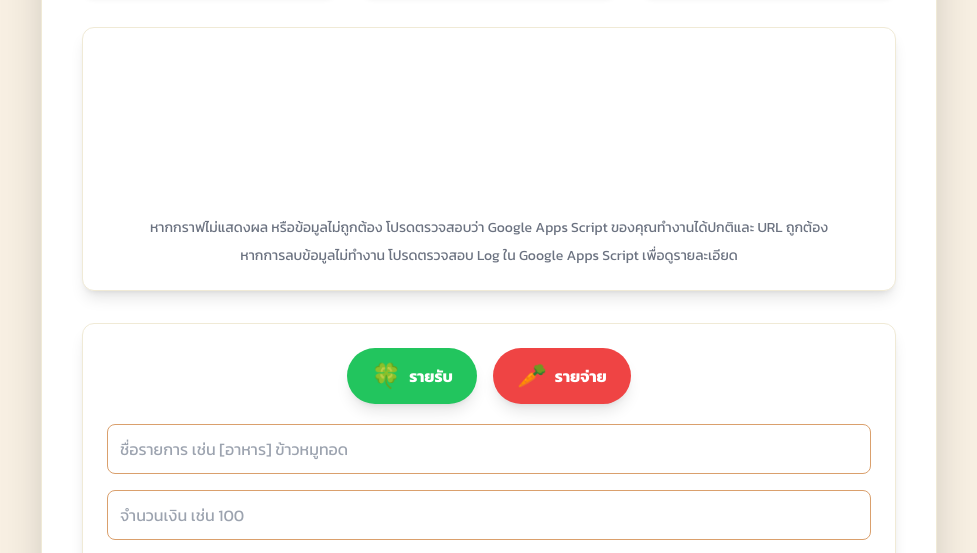
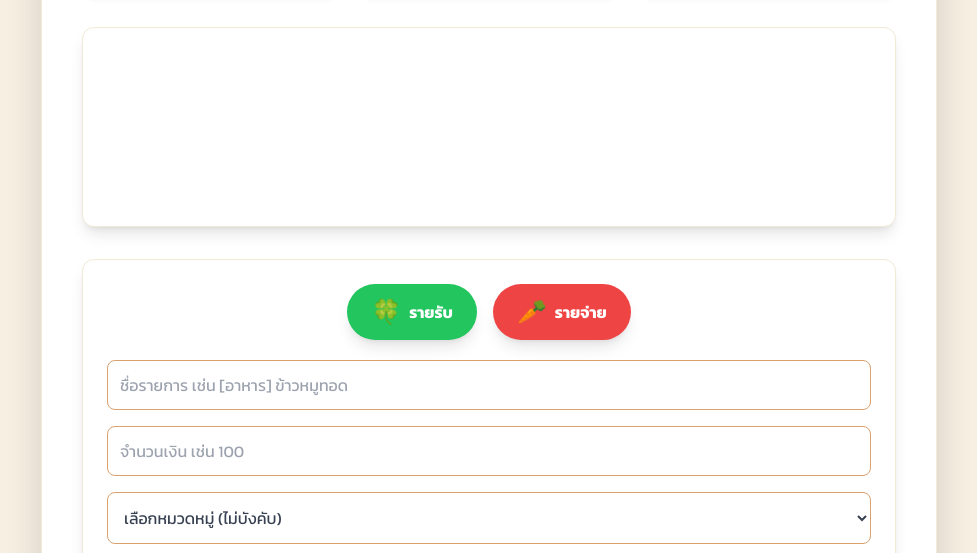
Before and after one commit to satida1997/satidanattapongb, a plain HTML site: page index.html in a window 1280 px wide. Shown: the part 232-785 px from the top of the page, without its empty margins (151-1128 px from the left). Drawn offline with nearby package versions, Linux system fonts and the light colour scheme; no server answers.

Commit message:
Update index.html

```diff
--- a/index.html
+++ b/index.html
@@ -79,12 +79,7 @@
 
     <div class="bg-white p-6 rounded-xl shadow-lg mb-8 border border-[#F0EAD6]">
       <canvas id="incomeExpenseChart" height="150"></canvas>
-      <p class="text-center text-sm text-gray-500 mt-4">
-        หากกราฟไม่แสดงผล หรือข้อมูลไม่ถูกต้อง โปรดตรวจสอบว่า Google Apps Script ของคุณทำงานได้ปกติและ URL ถูกต้อง
-      </p>
-      <p class="text-center text-sm text-gray-500 mt-2">
-        หากการลบข้อมูลไม่ทำงาน โปรดตรวจสอบ Log ใน Google Apps Script เพื่อดูรายละเอียด
-      </p>
+
     </div>
 
     <div class="bg-white p-6 rounded-xl shadow-lg mb-8 border border-[#F0EAD6]">
@@ -555,7 +550,7 @@
                 </button>
                 <button onclick="window.deleteRecord(${row.uniqueId}, '${row.description.replace(/'/g, "\\'")}', ${row.amount}, '${row.date}')" class="text-gray-500 hover:text-[#E91E63] transition duration-150 ease-in-out p-1 rounded-full hover:bg-[#FCE4EC} ml-1">
                   <svg xmlns="http://www.w3.org/2000/svg" class="h-5 w-5" viewBox="0 0 20 20" fill="currentColor">
-                    <path fill-rule="evenodd" d="M9 2a1 1 0 00-.894.553L7.382 4H4a2 2 0 000 2v10a2 2 0 002 2h8a2 2 0 002-2V6a1 1 0 100-2h-3.382l-.724-1.447A1 1 0 0011 2H9zM7 8a1 1 0 012 0v6a1 1 0 11-2 0V8zm6 0a1 1 0 11-2 0v6a1 1 0 112 0V8z" clip-rule="evenodd"/>
+                    <path fill-rule="evenodd" d="M9 2a1 1 0 00-.894.553L7.382 4H4a2 2 0 000 2v10a2 2 0 002 2h12a2 2 0 002-2V6a1 1 0 100-2h-3.382l-.724-1.447A1 1 0 0011 2H9zM7 8a1 1 0 012 0v6a1 1 0 11-2 0V8zm6 0a1 1 0 11-2 0v6a1 1 0 112 0V8z" clip-rule="evenodd"/>
                   </svg>
                 </button>
               </div>
```
